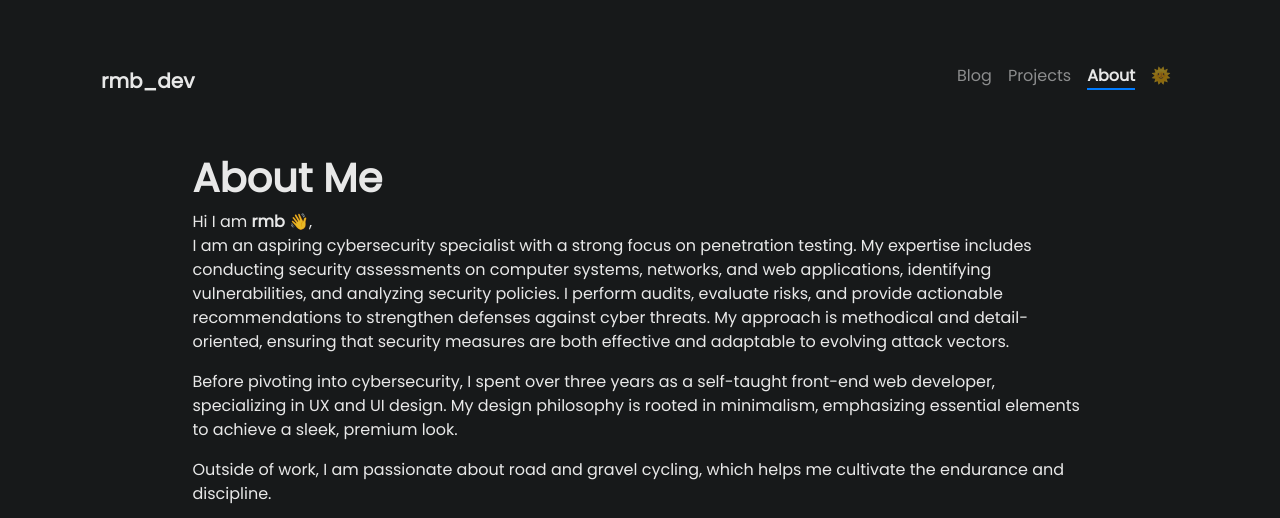
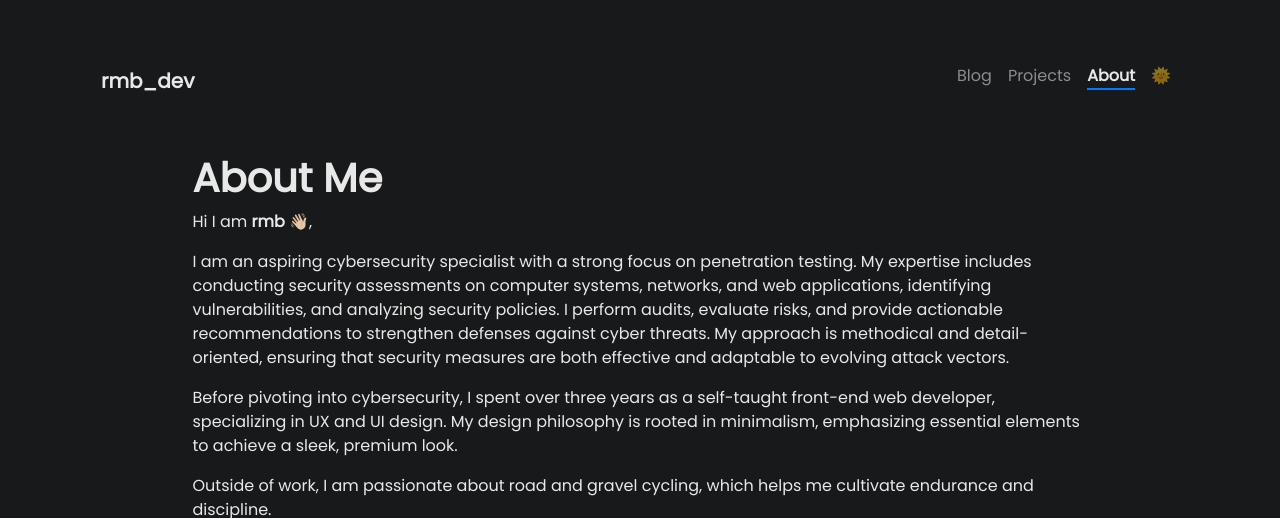
Before and after one commit to rmb-dev/rmb-dev.github.io, a Jekyll site: the page built from pages/about.md, in a window 1280 px wide and 900 px high, cut to the strip 0-518 px from the top of the window. Built offline with Jekyll 4.4.1, drawn with Linux system fonts in a browser that asks for light colours; nearby versions of some CDN libraries; emoji names are drawn with the system emoji font.

Commit message:
Update about.md

```diff
--- a/pages/about.md
+++ b/pages/about.md
@@ -7,12 +7,13 @@ weight: 3
 
 # **About Me**
 
-Hi I am **{{ site.author.name }}** :wave:,<br>
+Hi I am **{{ site.author.name }}** 👋🏻,
+
 I am an aspiring cybersecurity specialist with a strong focus on penetration testing. My expertise includes conducting security assessments on computer systems, networks, and web applications, identifying vulnerabilities, and analyzing security policies. I perform audits, evaluate risks, and provide actionable recommendations to strengthen defenses against cyber threats. My approach is methodical and detail-oriented, ensuring that security measures are both effective and adaptable to evolving attack vectors.
 
 Before pivoting into cybersecurity, I spent over three years as a self-taught front-end web developer, specializing in UX and UI design. My design philosophy is rooted in minimalism, emphasizing essential elements to achieve a sleek, premium look.
 
-Outside of work, I am passionate about road and gravel cycling, which helps me cultivate the endurance and discipline.
+Outside of work, I am passionate about road and gravel cycling, which helps me cultivate endurance and discipline.
 
 <div style="display: flex; justify-content: center; align-items: center; margin: 0 0; padding: 0 0; overflow: hidden; width: 100%; flex-wrap: wrap; gap: 20px;">
     <div style="display: flex; justify-content: center; align-items: center; overflow: hidden; width: fit-content; padding-bottom: 0;">
```
